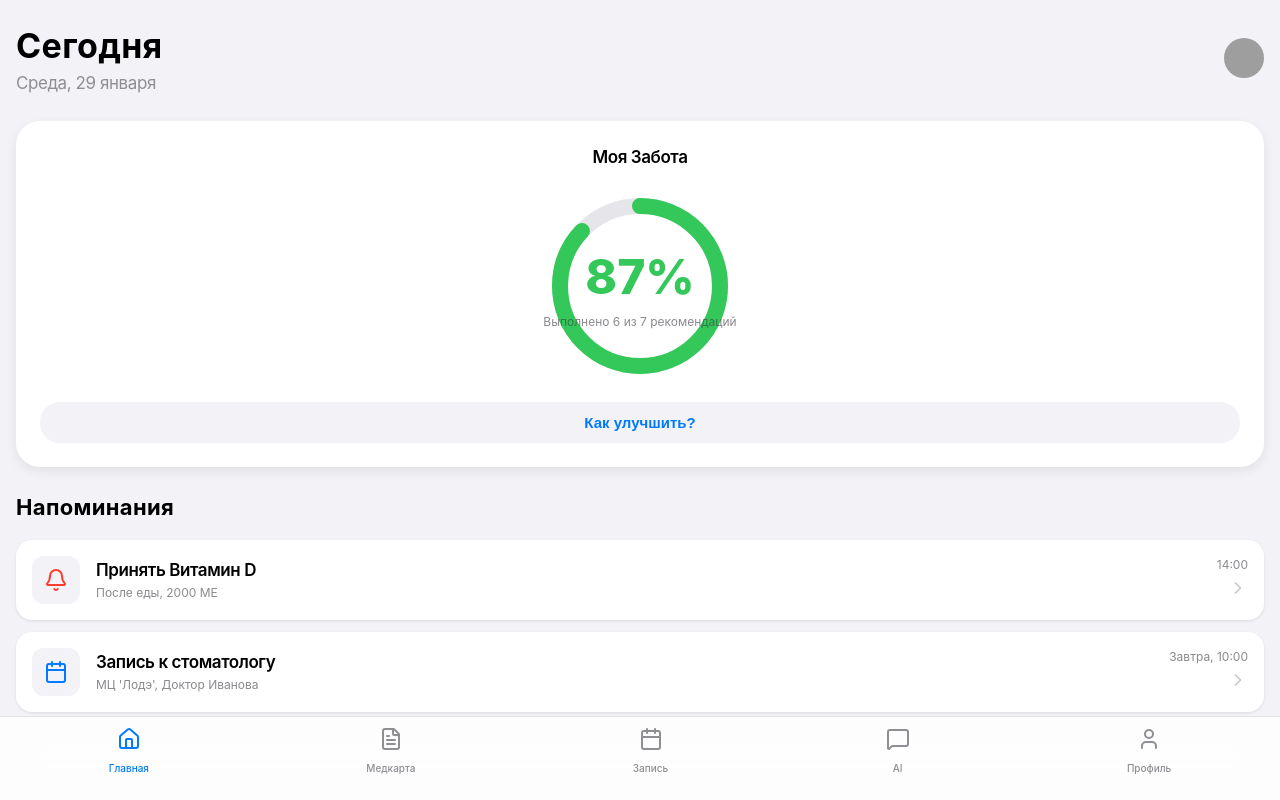
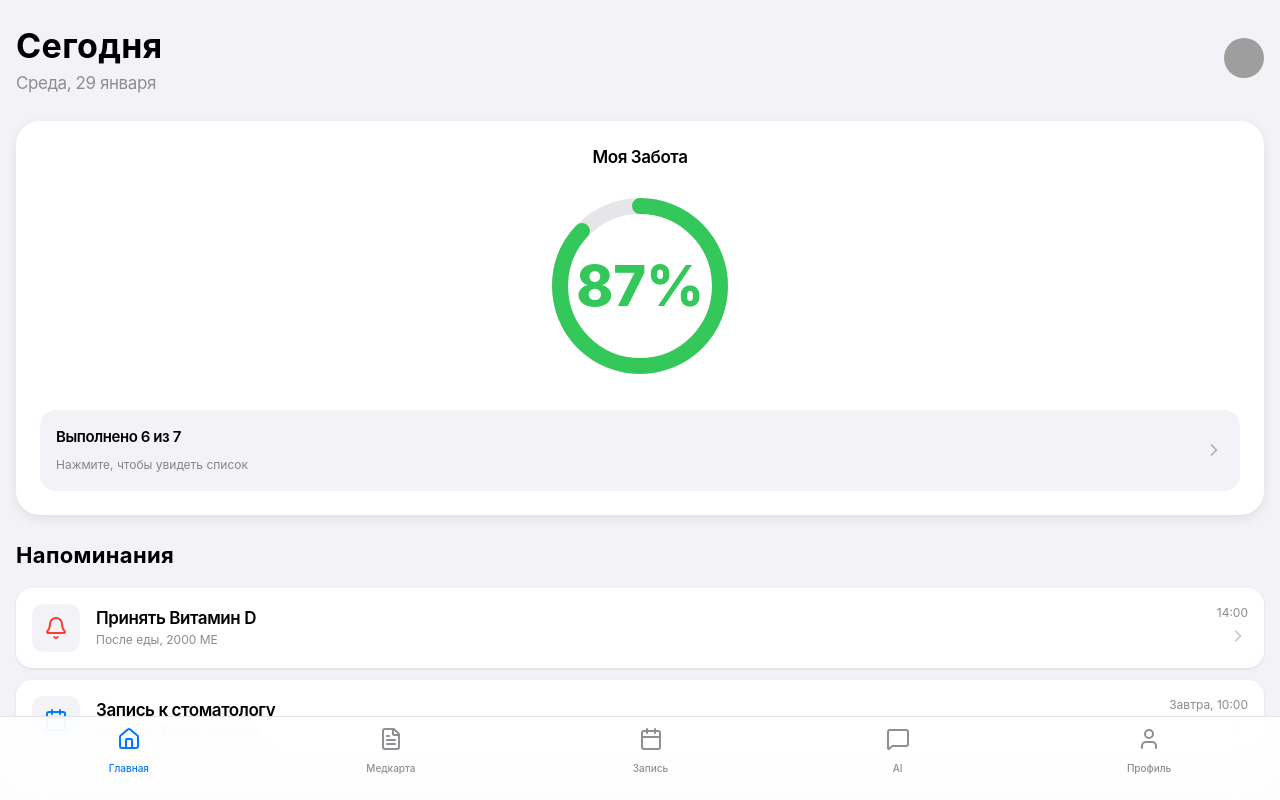
Before and after one commit to Serhio2517/medme-demo, a React (Vite) app: page /#/ in a window 1280 px wide. Built offline with nearby package versions, Linux system fonts and the light colour scheme; grey boxes are pictures that could not be loaded.

Commit message:
UI Redesign: Health Ring clean layout

```diff
--- a/src/pages/Home.jsx
+++ b/src/pages/Home.jsx
@@ -27,12 +27,11 @@ const Home = () => {
                     padding: '24px',
                     boxShadow: 'var(--shadow-md)',
                     marginBottom: '24px',
-                    textAlign: 'center'
                 }}
             >
-                <h2 className="text-headline" style={{ marginBottom: '16px' }}>Моя Забота</h2>
+                <h2 className="text-headline" style={{ marginBottom: '16px', textAlign: 'center' }}>Моя Забота</h2>
 
-                <div style={{ position: 'relative', width: '200px', height: '200px', margin: '0 auto 16px' }}>
+                <div style={{ position: 'relative', width: '200px', height: '200px', margin: '0 auto 24px' }}>
                     <svg width="200" height="200" style={{ transform: 'rotate(-90deg)' }}>
                         <circle cx="100" cy="100" r="80" stroke="var(--ios-gray-5)" strokeWidth="16" fill="transparent" />
                         <circle
@@ -46,23 +45,29 @@ const Home = () => {
                         />
                     </svg>
                     <div style={{ position: 'absolute', top: 0, left: 0, width: '100%', height: '100%', display: 'flex', alignItems: 'center', justifyContent: 'center', flexDirection: 'column' }}>
-                        <span style={{ fontSize: '48px', fontWeight: '800', color: 'var(--ios-green)' }}>87%</span>
-                        <span className="text-caption-1">Выполнено 6 из 7 рекомендаций</span>
+                        <span style={{ fontSize: '56px', fontWeight: '800', color: 'var(--ios-green)' }}>87%</span>
                     </div>
                 </div>
 
-                <button style={{
-                    background: 'var(--bg-secondary)',
-                    border: 'none',
-                    padding: '12px 24px',
-                    borderRadius: '20px',
-                    color: 'var(--ios-blue)',
-                    fontSize: '15px',
-                    fontWeight: '600',
-                    width: '100%'
-                }}>
-                    Как улучшить?
-                </button>
+                {/* Status & Action */}
+                <motion.div
+                    whileTap={{ scale: 0.98 }}
+                    style={{
+                        background: 'var(--ios-gray-6)',
+                        borderRadius: 'var(--radius-md)',
+                        padding: '16px',
+                        display: 'flex',
+                        alignItems: 'center',
+                        justifyContent: 'space-between',
+                        cursor: 'pointer'
+                    }}
+                >
+                    <div>
+                        <span className="text-headline" style={{ fontSize: '15px', color: 'var(--text-primary)', display: 'block', marginBottom: '2px' }}>Выполнено 6 из 7</span>
+                        <span className="text-caption-1">Нажмите, чтобы увидеть список</span>
+                    </div>
+                    <ChevronRight size={20} color="var(--ios-gray-2)" />
+                </motion.div>
             </motion.div>
 
             {/* Reminders / Actions */}
```
Also changed, not shown: 3 other files (tests, documents, lock files or other folders).
